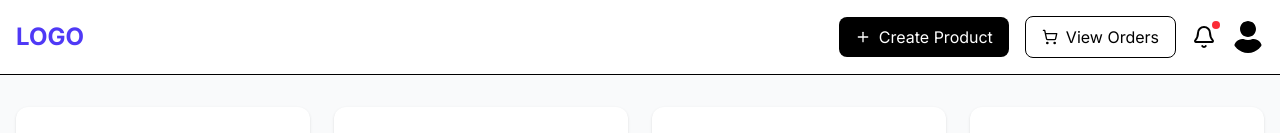
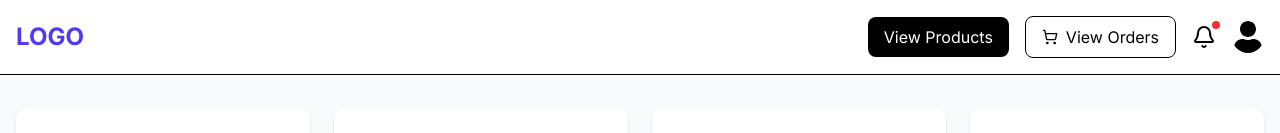
Before and after one commit to gulawebapp/gula_webapp, a React (Vite) app: page /wholesaler in a window 1280 px wide. Shown: the top 133 px of the page. Built offline with nearby package versions, Linux system fonts and the light colour scheme.

Commit message:
modified header to toggle product page

```diff
--- a/src/components/Wholesaler/Header/Header.jsx
+++ b/src/components/Wholesaler/Header/Header.jsx
@@ -1,7 +1,8 @@
+// components/Wholesaler/Header/Header.jsx
 import { Plus, ShoppingCart, Bell } from "lucide-react";
 import { FaUser } from "react-icons/fa";
 
-export default function Header({ onCreateProductClick, showProductForm }) {
+export default function Header({ onViewProductsClick, showProductPage }) {
   return (
     <header className="bg-white border-b">
       <div className="container mx-auto px-4 py-4">
@@ -10,11 +11,11 @@ export default function Header({ onCreateProductClick, showProductForm }) {
           <div className="flex items-center gap-4">
             <button
               className="inline-flex items-center gap-2 bg-black text-white px-4 py-2 rounded-lg"
-              onClick={onCreateProductClick}
+              onClick={onViewProductsClick}
             >
-              <Plus className="w-4 h-4" />
-              {showProductForm ? "Close Form" : "Create Product"}
+              {showProductPage ? "Close" : "View Products"}
             </button>
+
             <button className="inline-flex items-center gap-2 bg-white border px-4 py-2 rounded-lg">
               <ShoppingCart className="w-4 h-4" />
               View Orders
```
